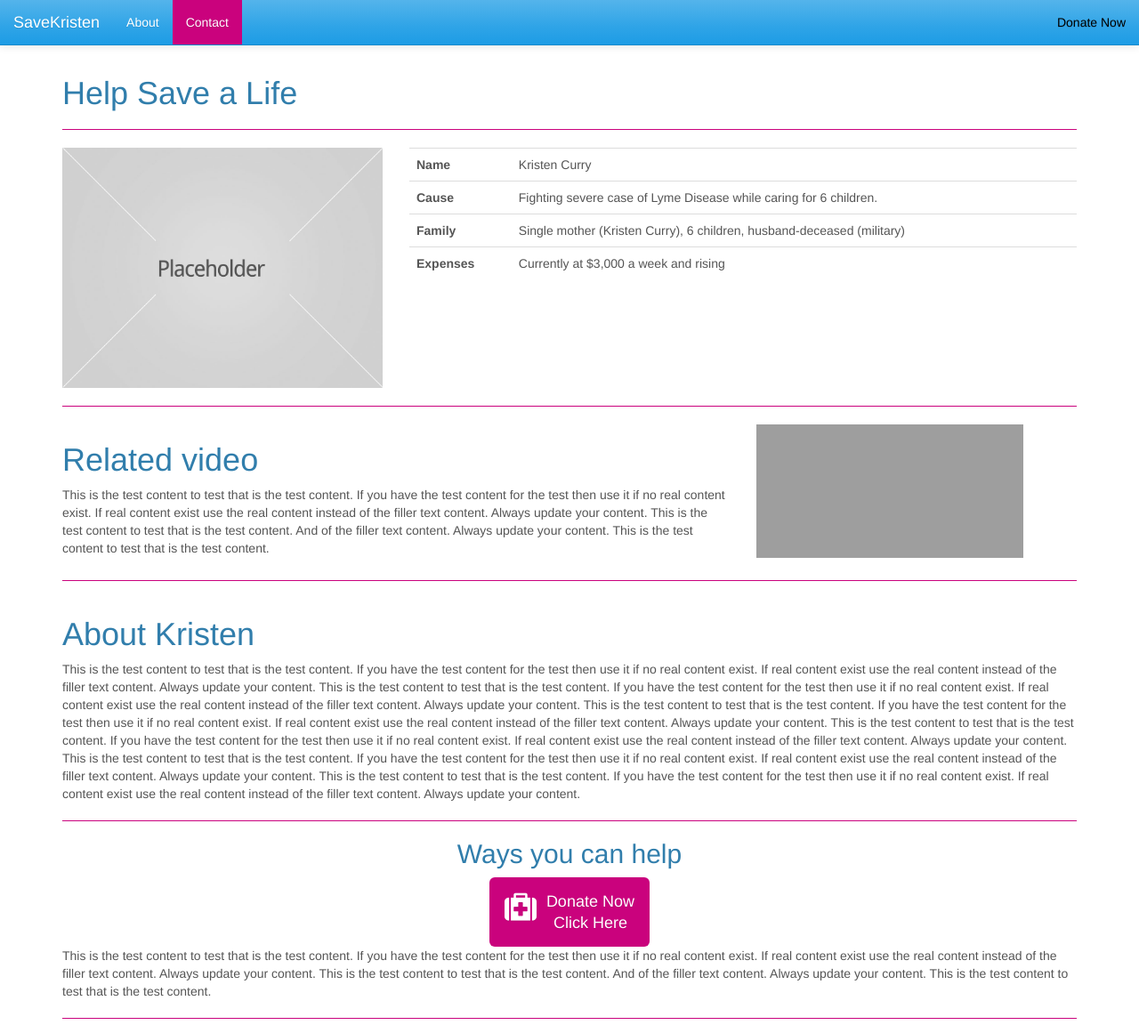
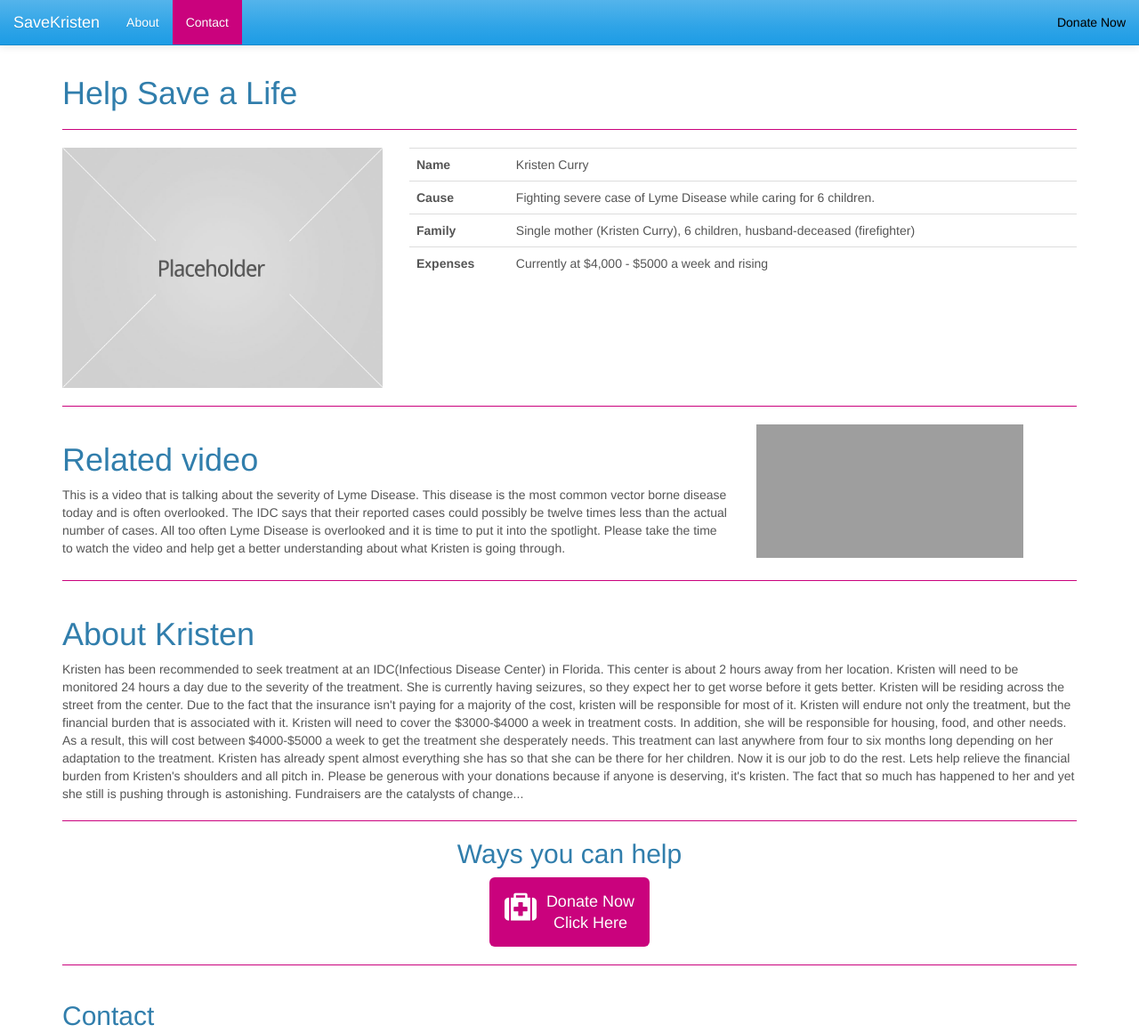
Before and after one commit to jsalamone90/project4813, a plain HTML site: page index.html in a window 1280 px wide. Shown: the top 1161 px of the page at 89% size. Drawn offline with nearby package versions, Linux system fonts and the light colour scheme; grey boxes are pictures that could not be loaded.

Commit message:
Update index.html

```diff
--- a/index.html
+++ b/index.html
@@ -75,11 +75,11 @@
           </tr>
           <tr>
             <td><strong>Family</strong></td>
-            <td>Single mother (Kristen Curry), 6 children, husband-deceased (military)</td>
+            <td>Single mother (Kristen Curry), 6 children, husband-deceased (firefighter)</td>
           </tr>
           <tr>
             <td><strong>Expenses</strong></td>
-            <td>Currently at $3,000 a week and rising</td>
+            <td>Currently at $4,000 - $5000 a week and rising</td>
           </tr>
         </tbody>
       </table>
@@ -131,7 +131,7 @@
   <div class="row">
     <div class="col-xs-12 col-sm-8">
     <h1>Related video</h1>
-    This is the test content to test that is the test content. If you have the test content for the test then use it if no real content exist. If real content exist use the real content instead of the filler text content. Always update your content. This is the test content to test that is the test content. And of the filler text content. Always update your content. This is the test content to test that is the test content.
+    This is a video that is talking about the severity of Lyme Disease. This disease is the most common vector borne disease today and is often overlooked. The IDC says that their reported cases could possibly be twelve times less than the actual number of cases. All too often Lyme Disease is overlooked and it is time to put it into the spotlight. Please take the time to watch the video and help get a better understanding about what Kristen is going through.
     </div>
 
     <div class="col-xs-12 col-sm-4">
@@ -145,7 +145,7 @@
     <div class="col-xs-12">
     <a class="anchor" id="about"></a>
     <h1>About Kristen</h1>
-    This is the test content to test that is the test content. If you have the test content for the test then use it if no real content exist. If real content exist use the real content instead of the filler text content. Always update your content. This is the test content to test that is the test content. If you have the test content for the test then use it if no real content exist. If real content exist use the real content instead of the filler text content. Always update your content. This is the test content to test that is the test content. If you have the test content for the test then use it if no real content exist. If real content exist use the real content instead of the filler text content. Always update your content. This is the test content to test that is the test content. If you have the test content for the test then use it if no real content exist. If real content exist use the real content instead of the filler text content. Always update your content. This is the test content to test that is the test content. If you have the test content for the test then use it if no real content exist. If real content exist use the real content instead of the filler text content. Always update your content. This is the test content to test that is the test content. If you have the test content for the test then use it if no real content exist. If real content exist use the real content instead of the filler text content. Always update your content.
+   Kristen has been recommended to seek treatment at an IDC(Infectious Disease Center) in Florida. This center is about 2 hours away from her location. Kristen will need to be monitored 24 hours a day due to the severity of the treatment. She is currently having seizures, so they expect her to get worse before it gets better. Kristen will be residing across the street from the center. Due to the fact that the insurance isn't paying for a majority of the cost, kristen will be responsible for most of it. Kristen will endure not only the treatment, but the financial burden that is associated with it. Kristen will need to cover the $3000-$4000 a week in treatment costs. In addition, she will be responsible for housing, food, and other needs. As a result, this will cost between $4000-$5000 a week to get the treatment she desperately needs. This treatment can last anywhere from four to six months long depending on her adaptation to the treatment. Kristen has already spent almost everything she has so that she can be there for her children. Now it is our job to do the rest. Lets help relieve the financial burden from Kristen's shoulders and all pitch in. Please be generous with your donations because if anyone is deserving, it's kristen. The fact that so much has happened to her and yet she still is pushing through is astonishing. Fundraisers are the catalysts of change...
     </div>
   </div>
 
@@ -155,13 +155,13 @@
     <div align="center">
       <a class="anchor" id="donate"></a>
       <h2>Ways you can help</h2>
-      <a class="btn btn-lg donate_btn" href="#">
+      <a class="btn btn-lg donate_btn" href="https://www.gofundme.com/8tur3ptw">
         <i class="fa fa-medkit fa-2x pull-left"></i>
         Donate Now<br>
         Click Here
       </a>
     </div>
-        This is the test content to test that is the test content. If you have the test content for the test then use it if no real content exist. If real content exist use the real content instead of the filler text content. Always update your content. This is the test content to test that is the test content. And of the filler text content. Always update your content. This is the test content to test that is the test content.
+
   </div>
 
   <hr>
```
